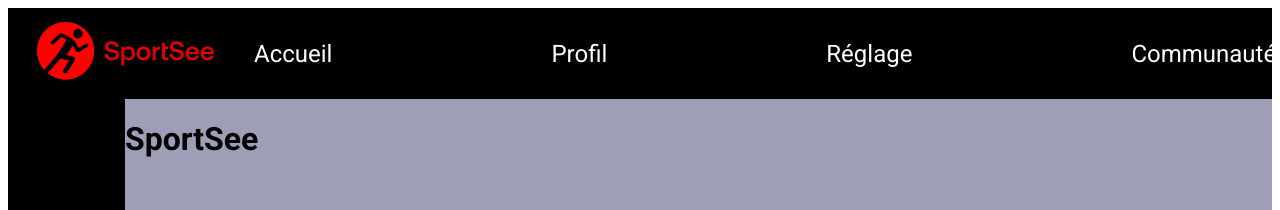
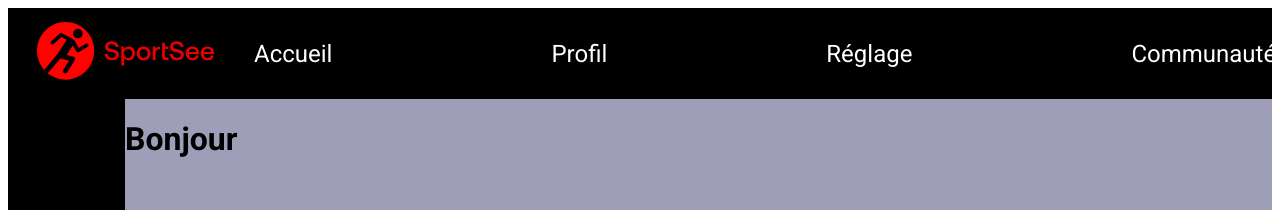
Before and after one commit to Josef1923/P12-SportSee, a React (Vite) app in the folder Frontend/: page / in a window 1280 px wide. Shown: the top 210 px of the page. Built offline with nearby package versions, Linux system fonts and the light colour scheme.

Commit message:
Début component welcome (non fonctionnel) + installation de Recharts

```diff
--- a/Frontend/package.json
+++ b/Frontend/package.json
@@ -13,6 +13,7 @@
     "react": "^18.3.1",
     "react-dom": "^18.3.1",
     "react-router-dom": "^7.1.3",
+    "recharts": "^2.15.0",
     "sass": "^1.83.4"
   },
   "devDependencies": {
--- a/Frontend/src/App.jsx
+++ b/Frontend/src/App.jsx
@@ -1,6 +1,7 @@
 import { BrowserRouter as Router } from "react-router-dom"
 import Header from "./components/header"
 import Sidebar from "./components/sidebar"
+import Welcome from "./components/dashboard/welcome"
 import './App.scss'
 
 function App() {
@@ -11,7 +12,7 @@ function App() {
         <div className="main">
           <Sidebar />
           <div className="dashboard">
-            <h1>SportSee</h1>
+            <Welcome/>
           </div>
         </div>
       </div>
--- /dev/null
+++ b/Frontend/src/components/dashboard/welcome/index.jsx
@@ -0,0 +1,18 @@
+import PropTypes from "prop-types"
+import {USER_MAIN_DATA} from "../../../_mocks/userMock"
+
+function Welcome ({firstName}) {
+
+    return (
+        <div className="welcome">
+            <h1>Bonjour{firstName}</h1>
+        </div>
+    )
+}
+
+// Validation props
+Welcome.propTypes = {
+    firstName: PropTypes.string,
+}
+
+export default Welcome;
--- a/Frontend/src/components/sidebar/styles.scss
+++ b/Frontend/src/components/sidebar/styles.scss
@@ -23,7 +23,8 @@
             border-radius: 6px;
             display: flex;
             align-items: center;
-            justify-content: center
+            justify-content: center;
+            cursor: pointer;
         }
     }
 
```
Also changed, not shown: Frontend/src/components/dashboard/dailyActivity/index.jsx (added), 1 other file (tests, documents, lock files or other folders).
